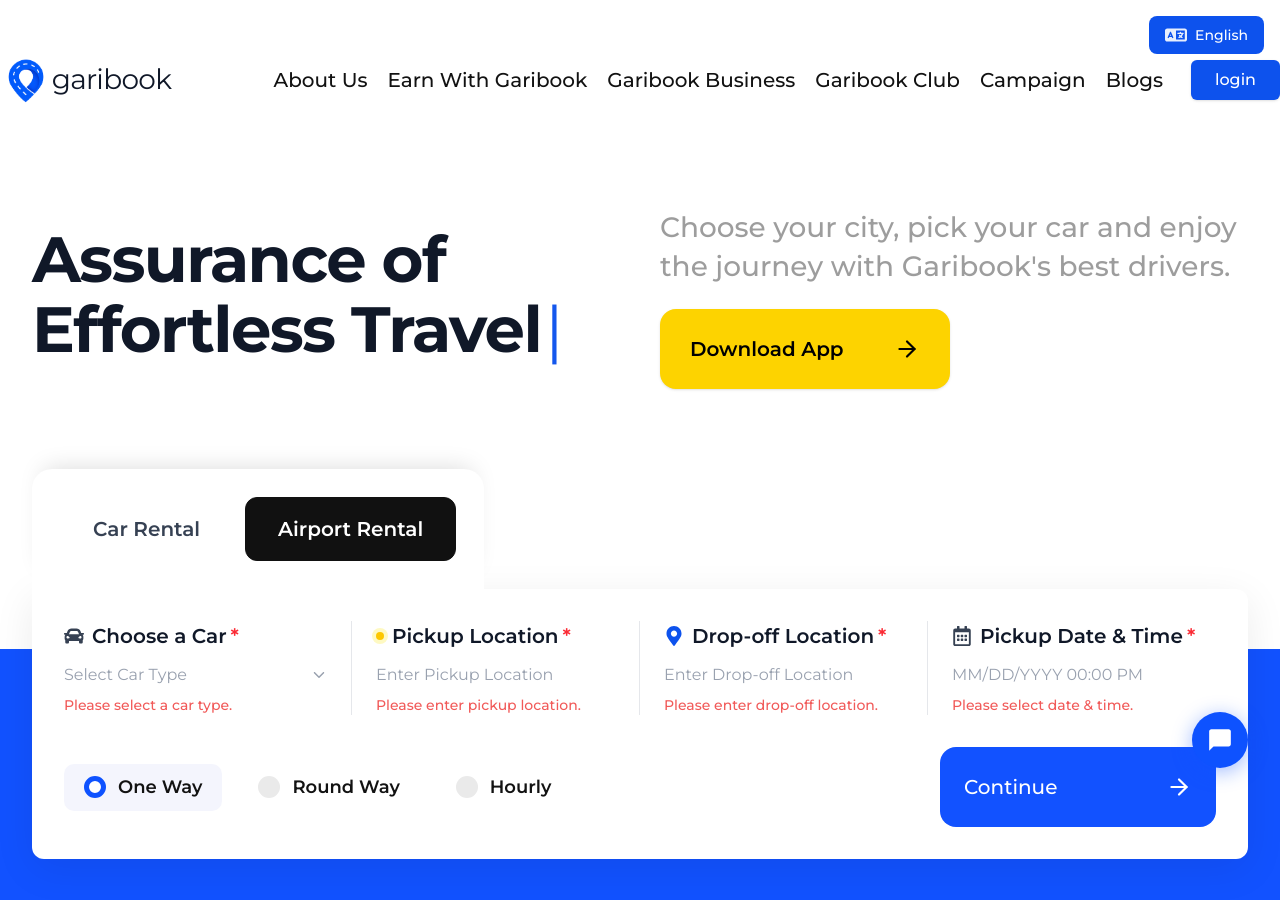
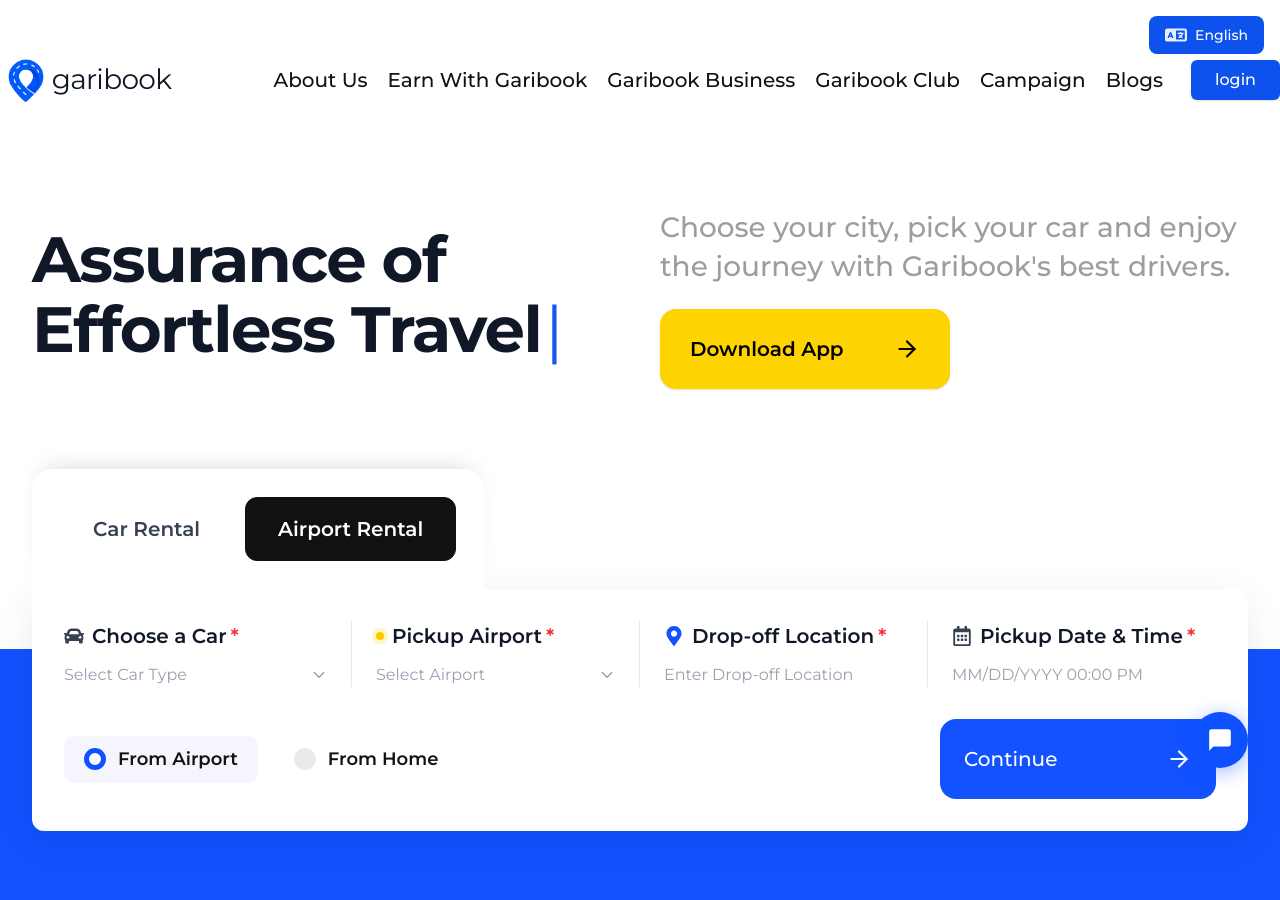
Before and after one commit to ashiqurrhmn/garibook, a React (Vite) app: page / in a window 1280 px wide. Both pictures are taken after a click on the button "Airport Rental". Shown: the top 900 px of the page. Built offline with nearby package versions, Linux system fonts and the light colour scheme.

Commit message:
updated bookingcard

```diff
--- a/src/components/BookingCard.jsx
+++ b/src/components/BookingCard.jsx
@@ -6,6 +6,7 @@
 const BookingCard = () => {
   const [activeTab, setActiveTab] = useState('Car Rental');
   const [tripType, setTripType] = useState('One Way');
+  const [airportTripType, setAirportTripType] = useState('From Airport');
 
   return (
     <div className="w-full relative z-10 hero-card">
@@ -44,33 +45,63 @@
               <span>Select Car Type</span>
               <IoIosArrowDown />
             </div>
-            <p className="text-[#F15A59] text-[12px] md:text-sm mt-2 font-medium">Please select a car type.</p>
+            <p className="text-[#F15A59] text-[12px] md:text-sm mt-2 font-medium hidden">Please select a car type.</p>
           </div>
 
-          {/* Pickup Location */}
+          {/* Pickup Location / Airport */}
           <div className="border-b md:border-b-0 lg:border-r border-gray-200 py-4 md:py-0 px-0 md:pl-6 lg:px-6 flex flex-col justify-center">
+            {activeTab === 'Airport Rental' && airportTripType === 'From Airport' ? (
+              <>
+                <label className="flex items-center text-[16px] md:text-[20px] font-semibold text-gray-900 mb-2">
+                  <span className="w-2 h-2 rounded-full bg-yellow-400 ring-4 ring-yellow-100 mr-2 inline-block"></span> Pickup Airport <span className="text-red-500 ml-1">*</span>
+                </label>
+                <div className="flex items-center justify-between text-gray-400 text-[14px] md:text-[16px] mt-1 cursor-pointer hover:text-gray-600 transition-colors">
+                  <span>Select Airport</span>
+                  <IoIosArrowDown />
+                </div>
+                <p className="text-[#F15A59] text-[12px] md:text-sm mt-2 font-medium hidden">Please select an airport.</p>
+              </>
+            ) : (
+              <>
                 <label className="flex items-center text-[16px] md:text-[20px] font-semibold text-gray-900 mb-2">
                   <span className="w-2 h-2 rounded-full bg-yellow-400 ring-4 ring-yellow-100 mr-2 inline-block"></span> Pickup Location <span className="text-red-500 ml-1">*</span>
                 </label>
                 <input
                   type="text"
                   placeholder="Enter Pickup Location"
-              className="w-full text-[14px] md:text-[16px] outline-none text-gray-700 placeholder-gray-400 mt-1"
+                  className="w-full text-[14px] md:text-[16px] outline-none text-gray-700 placeholder-gray-400 mt-1 bg-transparent"
                 />
-            <p className="text-[#F15A59] text-[12px] md:text-sm mt-2 font-medium">Please enter pickup location.</p>
+                <p className="text-[#F15A59] text-[12px] md:text-sm mt-2 font-medium hidden">Please enter pickup location.</p>
+              </>
+            )}
           </div>
 
-          {/* Drop-off Location */}
+          {/* Drop-off Location / Airport */}
           <div className="border-b md:border-b-0 md:border-r border-gray-200 py-4 md:py-0 px-0 md:pr-6 lg:px-6 flex flex-col justify-center">
+            {activeTab === 'Airport Rental' && airportTripType === 'From Home' ? (
+              <>
                 <label className="flex items-center text-[16px] md:text-[20px] font-semibold text-gray-900 mb-2">
-              <FaMapMarkerAlt className="text-garibook-blue mr-2" /> Drop-off Location <span className="text-red-500 ml-1">*</span>
+                  <FaMapMarkerAlt className="text-[#1252FF] mr-2" /> Drop-off Airport <span className="text-red-500 ml-1">*</span>
+                </label>
+                <div className="flex items-center justify-between text-gray-400 text-[14px] md:text-[16px] mt-1 cursor-pointer hover:text-gray-600 transition-colors">
+                  <span>Select Airport</span>
+                  <IoIosArrowDown />
+                </div>
+                <p className="text-[#F15A59] text-[12px] md:text-sm mt-2 font-medium hidden">Please select an airport.</p>
+              </>
+            ) : (
+              <>
+                <label className="flex items-center text-[16px] md:text-[20px] font-semibold text-gray-900 mb-2">
+                  <FaMapMarkerAlt className="text-[#1252FF] mr-2" /> Drop-off Location <span className="text-red-500 ml-1">*</span>
                 </label>
                 <input
                   type="text"
                   placeholder="Enter Drop-off Location"
-              className="w-full text-[14px] md:text-[16px] outline-none text-gray-700 placeholder-gray-400 mt-1"
+                  className="w-full text-[14px] md:text-[16px] outline-none text-gray-700 placeholder-gray-400 mt-1 bg-transparent"
                 />
-            <p className="text-[#F15A59] text-[12px] md:text-sm mt-2 font-medium">Please enter drop-off location.</p>
+                <p className="text-[#F15A59] text-[12px] md:text-sm mt-2 font-medium hidden">Please enter drop-off location.</p>
+              </>
+            )}
           </div>
 
           {/* Pickup Date & Time */}
@@ -81,9 +112,9 @@
             <input
               type="text"
               placeholder="MM/DD/YYYY 00:00 PM"
-              className="w-full text-[14px] md:text-[16px] outline-none text-gray-700 placeholder-gray-400 mt-1"
+              className="w-full text-[14px] md:text-[16px] outline-none text-gray-700 placeholder-gray-400 mt-1 bg-transparent"
             />
-            <p className="text-[#F15A59] text-[12px] md:text-sm mt-2 font-medium">Please select date & time.</p>
+            <p className="text-[#F15A59] text-[12px] md:text-sm mt-2 font-medium hidden">Please select date & time.</p>
           </div>
 
         </div>
@@ -93,7 +124,8 @@
 
           {/* Trip Types Radio */}
           <div className="flex flex-wrap items-center gap-2 md:gap-4 mb-6 md:mb-0">
-            {['One Way', 'Round Way', 'Hourly'].map((type) => (
+            {activeTab === 'Car Rental' ? (
+              ['One Way', 'Round Way', 'Hourly'].map((type) => (
                 <label
                   key={type}
                   onClick={() => setTripType(type)}
@@ -107,7 +139,24 @@
                   </div>
                   <span className="text-[18px] font-semibold text-[#121212]">{type}</span>
                 </label>
-            ))}
+              ))
+            ) : (
+              ['From Airport', 'From Home'].map((type) => (
+                <label
+                  key={type}
+                  onClick={() => setAirportTripType(type)}
+                  className={`flex items-center cursor-pointer transition-all rounded-[10px] px-5 py-2.5 ${
+                    airportTripType === type ? 'bg-[#F4F5FD]' : 'bg-transparent hover:bg-gray-50'
+                  }`}
+                >
+                  <div className={`w-[22px] h-[22px] rounded-full mr-3 flex-shrink-0 transition-all ${
+                    airportTripType === type ? 'border-[5px] border-[#0E52FF] bg-white' : 'bg-[#EAEAEA]'
+                  }`}>
+                  </div>
+                  <span className="text-[18px] font-semibold text-[#121212]">{type}</span>
+                </label>
+              ))
+            )}
           </div>
 
           {/* Continue Button */}
```
Lines whose indentation alone changed are shown as unchanged.
